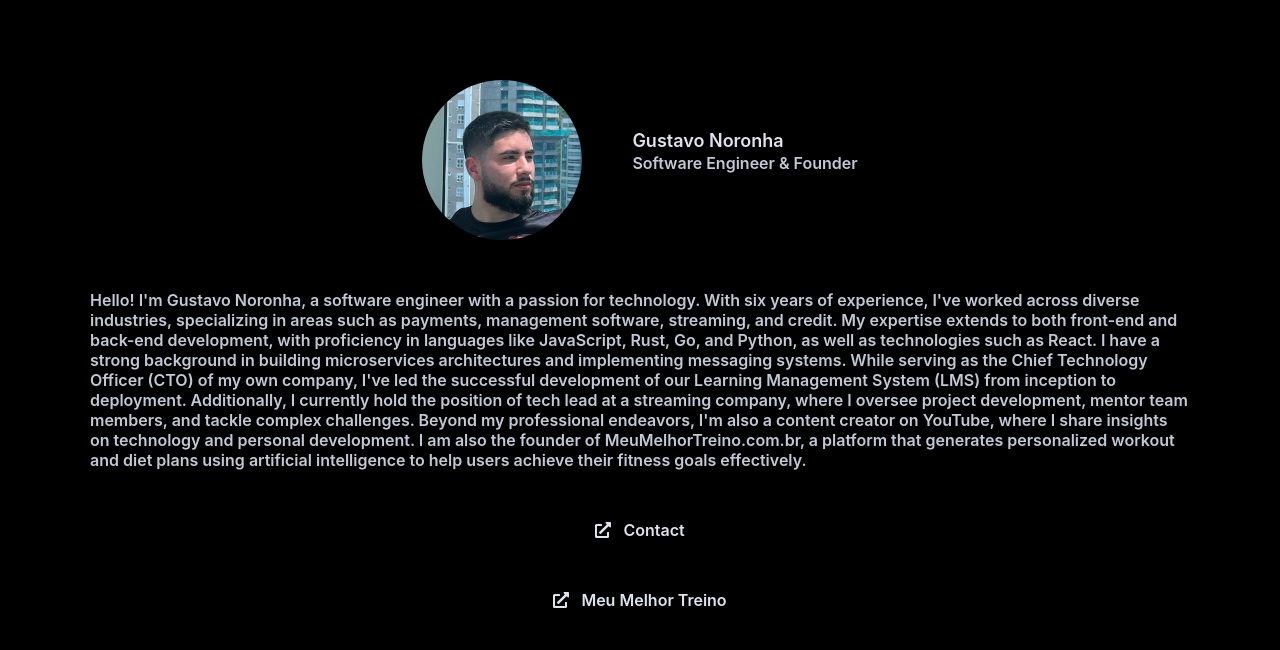
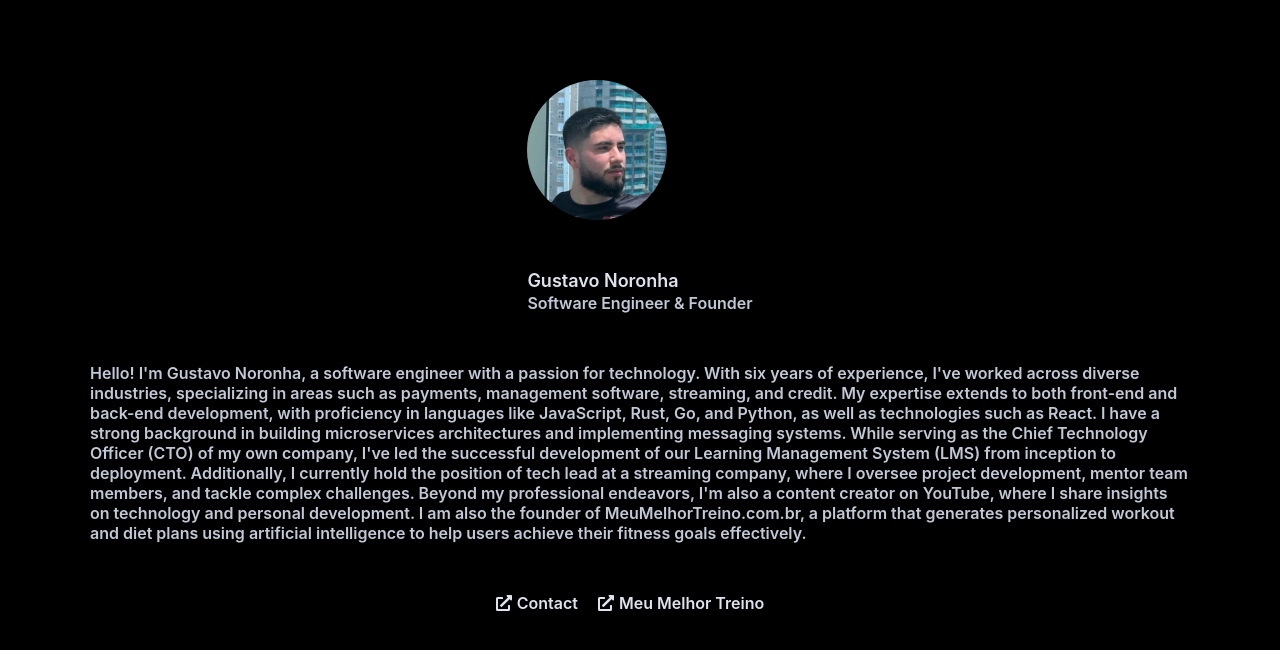
Before and after one commit to gusttavonl/gustavonoronha.com.br, a Next.js app: page / in a window 1280 px wide. Shown: the top 650 px of the page. Built offline with nearby package versions, Linux system fonts and the light colour scheme.

Commit message:
feat: improve styles

```diff
--- a/src/components/pages/home/index.tsx
+++ b/src/components/pages/home/index.tsx
@@ -28,16 +28,20 @@ const HomeComponent = () => {
         I am also the founder of MeuMelhorTreino.com.br, a platform that generates personalized workout and diet plans using artificial intelligence to help users achieve their fitness goals effectively.
         `}
       </S.About>
+      <S.ContactArea>
         <S.Contact
           onClick={() => navigate('https://www.linkedin.com/in/gusttavonl/')}
         >
           <FaExternalLinkAlt />
           <S.ContactText>Contact</S.ContactText>
         </S.Contact>
-      <S.Contact onClick={() => navigate('https://www.meumelhortreino.com.br')}>
+        <S.Contact
+          onClick={() => navigate('https://www.meumelhortreino.com.br')}
+        >
           <FaExternalLinkAlt />
           <S.ContactText>Meu Melhor Treino</S.ContactText>
         </S.Contact>
+      </S.ContactArea>
     </S.Container>
   )
 }
--- a/src/components/pages/home/styles.ts
+++ b/src/components/pages/home/styles.ts
@@ -13,20 +13,19 @@ export const Container = styled.div`
 
 export const Main = styled.div`
   display: flex;
-  flex-direction: row;
+  flex-direction: column;
   justify-content: flex-start;
 `
 export const Img = styled.img`
   border-radius: 1000px;
-  width: 160px;
-  height: 160px;
+  width: 140px;
+  height: 140px;
 `
 
 export const Titles = styled.div`
   display: flex;
   flex-direction: column;
   align-items: center;
-  margin-left: 50px;
 `
 
 export const Title = styled.h1`
@@ -54,6 +53,8 @@ export const SubTitle = styled.h3`
 export const About = styled.p`
   width: 100%;
   margin-top: 50px;
+  flex-direction: column;
+  align-items: center;
   ${({ theme }) => css`
     font-family: ${theme.font.family};
     font-size: ${theme.font.sizes.medium};
@@ -62,8 +63,16 @@ export const About = styled.p`
   `}
 `
 
+export const ContactArea = styled.div`
+  display: flex;
+  flex-direction: row;
+  justify-content: space-between;
+  align-items: center;
+`
+
 export const Contact = styled.div`
   margin-top: 50px;
+  margin-right: 20px;
   cursor: pointer;
   display: flex;
   flex-direction: row;
@@ -77,7 +86,7 @@ export const Contact = styled.div`
 `
 
 export const ContactText = styled.h4`
-  margin-left: 12px;
+  margin-left: 5px;
   ${({ theme }) => css`
     font-family: ${theme.font.family};
     font-size: ${theme.font.sizes.medium};
```
Lines whose indentation alone changed are shown as unchanged.
